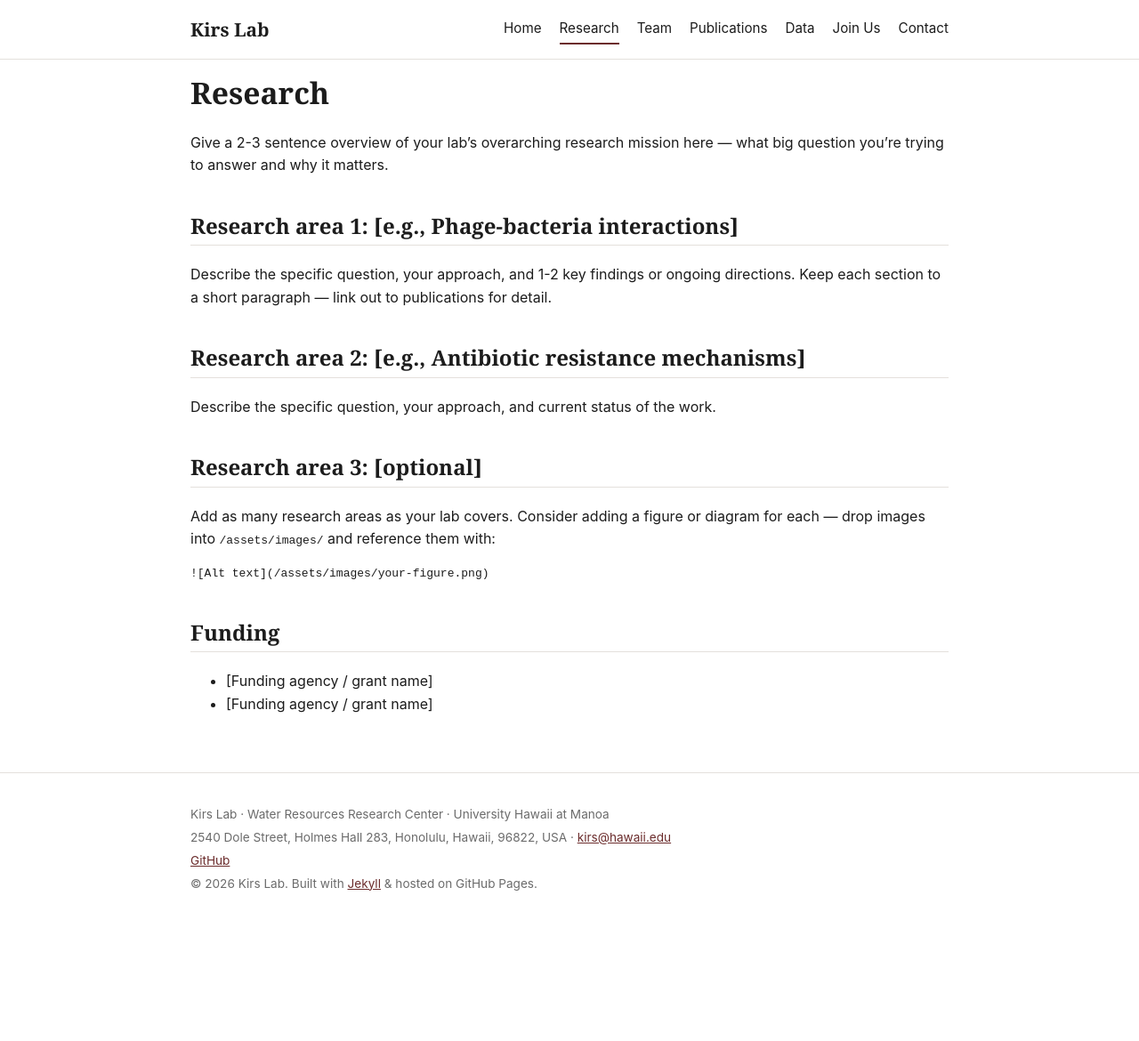
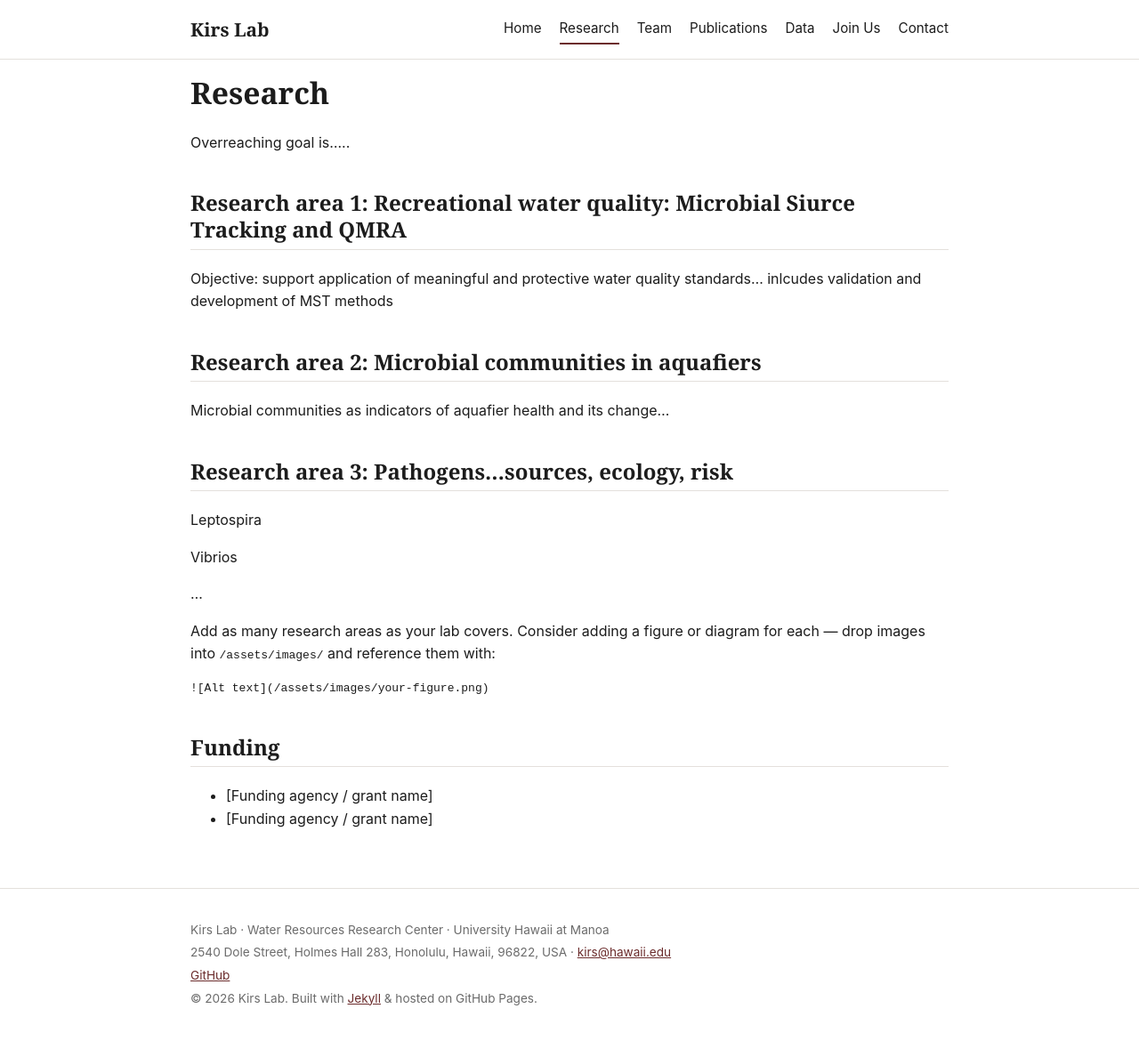
Before and after one commit to MarekKirs/marekkirs.github.io, a Jekyll site: the page built from research.md, in a window 1280 px wide. Shown: the whole page at 89% size. Built offline with Jekyll 4.4.1, drawn with Linux system fonts in a browser that asks for light colours; before the commit the page ends 1040 px from its top, so only the background shows below that.

Commit message:
Update research.md

```diff
--- a/research.md
+++ b/research.md
@@ -6,20 +6,23 @@ permalink: /research/
 
 # Research
 
-Give a 2-3 sentence overview of your lab's overarching research mission here — what
-big question you're trying to answer and why it matters.
+Overreaching goal is.....
 
-## Research area 1: [e.g., Phage-bacteria interactions]
+## Research area 1: Recreational water quality: Microbial Siurce Tracking and QMRA
 
-Describe the specific question, your approach, and 1-2 key findings or ongoing
-directions. Keep each section to a short paragraph — link out to publications
-for detail.
+Objective: support application of meaningful and protective water quality standards... inlcudes validation and development of MST methods
 
-## Research area 2: [e.g., Antibiotic resistance mechanisms]
+## Research area 2: Microbial communities in aquafiers
 
-Describe the specific question, your approach, and current status of the work.
+Microbial communities as indicators of aquafier health and its change...
 
-## Research area 3: [optional]
+## Research area 3: Pathogens...sources, ecology, risk
+
+Leptospira
+
+Vibrios
+
+...
 
 Add as many research areas as your lab covers. Consider adding a figure or
 diagram for each — drop images into `/assets/images/` and reference them with:
```
